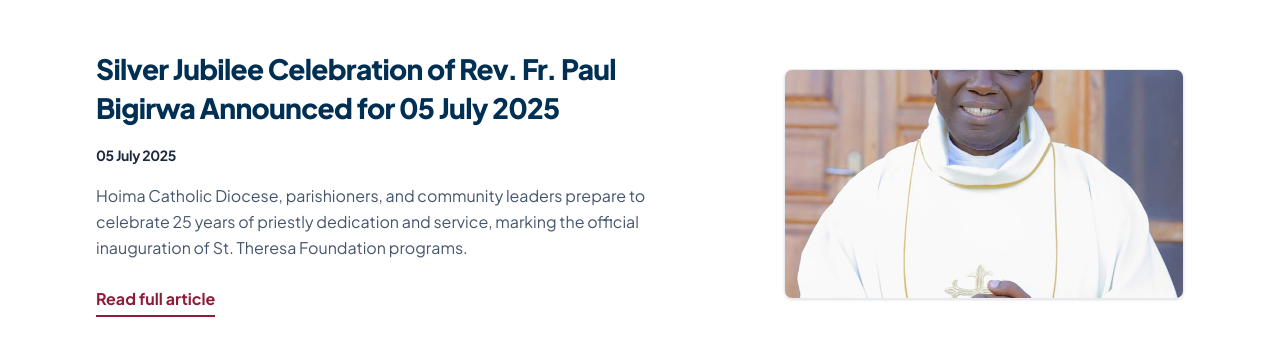
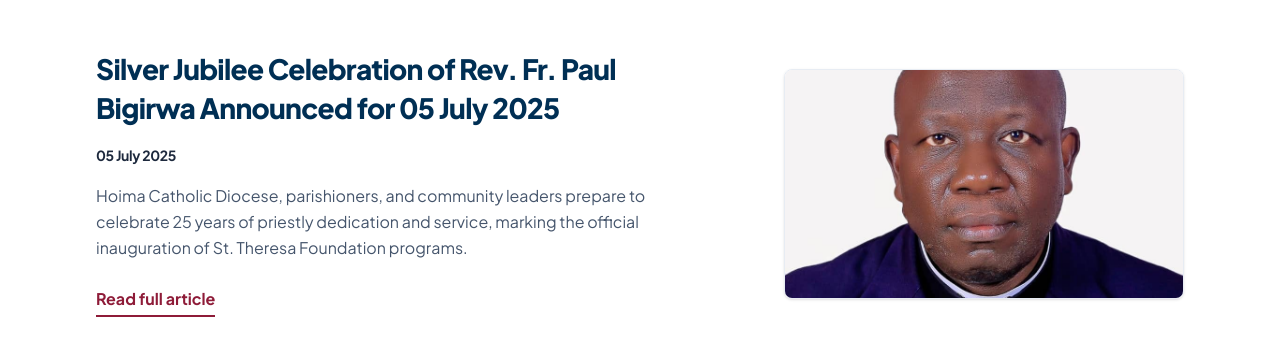
Before and after one commit to kizito04/st.theresafoundation, a React (Vite) app: page /news in a window 1280 px wide. Shown: the part 679-1027 px from the top of the page. Built offline with nearby package versions, Linux system fonts and the light colour scheme; a web font is replaced by a local one.

Commit message:
director

```diff
--- a/src/app/pages/NewsPage.tsx
+++ b/src/app/pages/NewsPage.tsx
@@ -27,7 +27,7 @@ export default function NewsPage() {
         "Over the past two and a half decades, Fr. Paul has championed rural education, uplifted vulnerable families, and founded schools that now provide high-quality learning and moral grounding to hundreds of children across Western Uganda.",
         "The Thanksgiving celebration will feature a solemn Mass, the blessing of newly constructed campus facilities, and the official kickoff of new sponsorships under the St. Theresa Education Fund.",
       ],
-      image: "/images/Director 3.jpg",
+      image: "/images/Director.jpg",
     },
     {
       id: 2,
```
